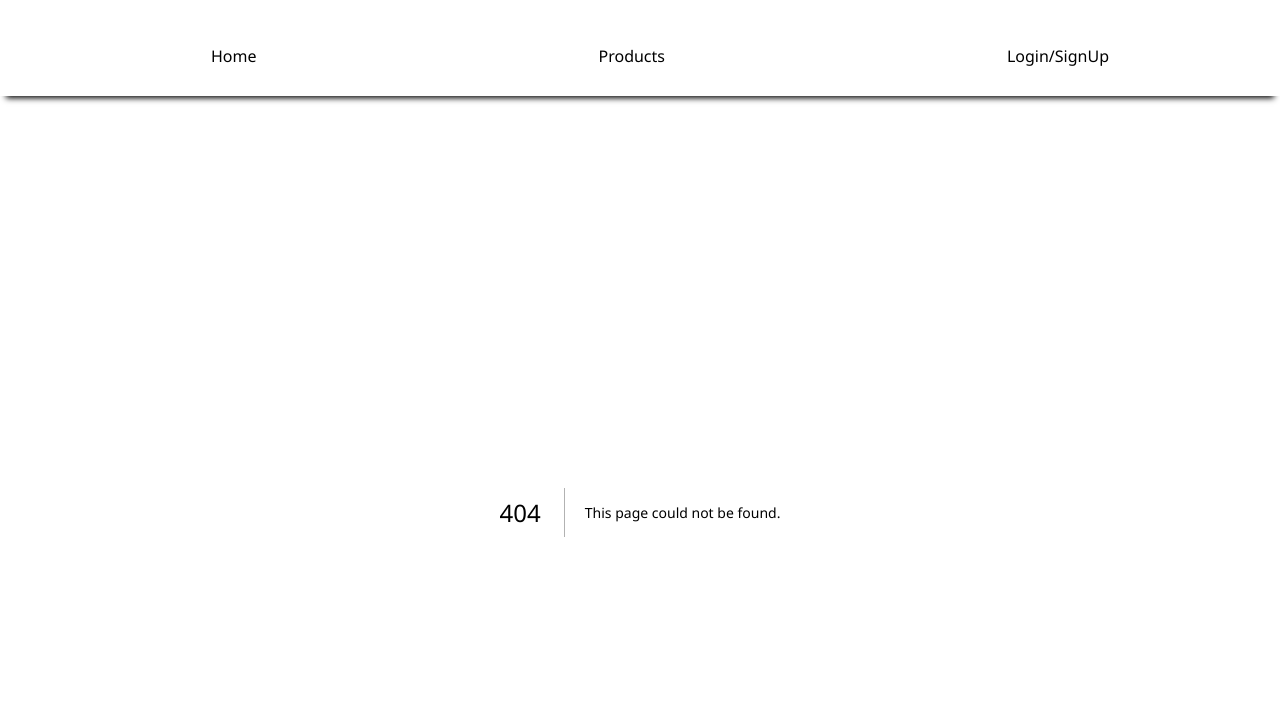
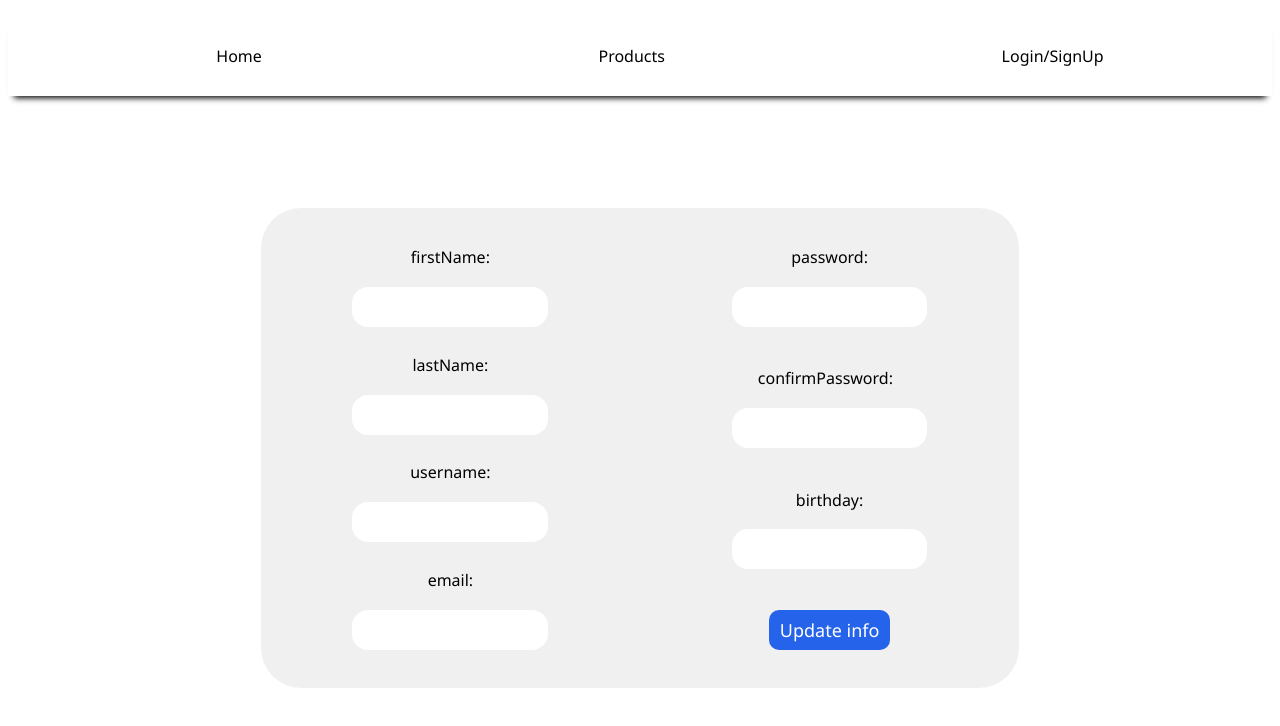
Before and after one commit to Mohammad1384a/store-project, a Next.js app in the folder winkasb-store/: page /complete-profile in a window 1280 px wide. Before the commit this address had no page. Shown: the top 726 px of the page. Built offline with nearby package versions, Linux system fonts and the light colour scheme.

Commit message:
body created for complete profile

```diff
--- a/winkasb-store/src/app/auth/page.jsx
+++ b/winkasb-store/src/app/auth/page.jsx
@@ -5,6 +5,7 @@ import { Fragment, useState } from "react";
 import toast, { Toaster } from "react-hot-toast";
 import http from "@/app/axios-instances";
 import { useMutation } from "@tanstack/react-query";
+import { useRouter } from "next/navigation";
 
 function AuthPage() {
   const [phone, setPhone] = useState("");
@@ -12,6 +13,8 @@ function AuthPage() {
   const [step, setStep] = useState(1);
   const [user, setUser] = useState(null);
   const [timer, setTimer] = useState(0);
+  const router = useRouter();
+
   async function HandleLogin(event) {
     event?.preventDefault();
     const type = Number(phone);
@@ -41,6 +44,7 @@ function AuthPage() {
       });
       data?.status === 200 && toast.success("you are logged in successfully");
       setUser(data?.user);
+      router.push("/complete-profile");
     } catch (error) {
       toast.error(error?.response?.data?.message ?? error?.message ?? error);
     }
--- a/winkasb-store/src/app/axios-instances.js
+++ b/winkasb-store/src/app/axios-instances.js
@@ -1,7 +1,7 @@
 import axios from "axios";
 
 const request = axios.create({
-  baseURL: "http://localhost:3000/",
+  baseURL: "http://localhost:5000/",
   withCredentials: true,
 });
 
--- /dev/null
+++ b/winkasb-store/src/app/complete-profile/page.jsx
@@ -0,0 +1,50 @@
+"use client";
+import styles from "../page.module.css";
+
+function CompleteProfile() {
+  return (
+    <form onSubmit={(e) => mutate(e)} className={styles.completeProfile}>
+      <div>
+        <section>
+          <label htmlFor="first_name">firstName:</label>
+          <input type="text" name="first_name" maxLength="20" minLength="2" />
+        </section>
+        <section>
+          <label htmlFor="last_name">lastName:</label>
+          <input type="text" name="last_name" maxLength="20" minLength="2" />
+        </section>
+        <section>
+          <label htmlFor="username">username:</label>
+          <input type="text" name="username" maxLength="30" minLength="5" />
+        </section>
+        <section>
+          <label htmlFor="email">email:</label>
+          <input type="email" name="email" maxLength="20" minLength="2" />
+        </section>
+      </div>
+      <div>
+        <section>
+          <label htmlFor="password">password:</label>
+          <input type="password" name="password" minLength="8" />
+        </section>
+        <section>
+          <label htmlFor="confirm_password">
+            confirmPassword:&nbsp;&nbsp;{" "}
+          </label>
+          <input
+            type="confirm_password"
+            name="confirm_password"
+            minLength="8"
+          />
+        </section>
+        <section>
+          <label htmlFor="birthday">birthday:</label>
+          <input type="text" name="birthday" maxLength="20" minLength="2" />
+        </section>
+        <button type="submit">Update info</button>
+      </div>
+    </form>
+  );
+}
+
+export default CompleteProfile;
--- a/winkasb-store/src/app/page.module.css
+++ b/winkasb-store/src/app/page.module.css
@@ -95,3 +95,65 @@
 .loginForm .backIcon {
   font-size: large;
 }
+
+/*complete profile*/
+
+.completeProfile {
+  background-color: #e3e3e387;
+  width: 60%;
+  display: flex;
+  justify-content: space-around;
+  align-items: center;
+  padding: 2vh 0;
+  border-radius: 5vh;
+  margin: 14vh auto 0 auto;
+  height: 56vh;
+}
+
+.completeProfile div {
+  display: flex;
+  flex-direction: column;
+  width: 40%;
+  align-items: center;
+  height: 90%;
+  justify-content: space-between;
+}
+
+.completeProfile section {
+  display: flex;
+  width: 90%;
+  height: 20%;
+  flex-direction: column;
+  justify-content: space-between;
+  align-items: center;
+}
+
+.completeProfile input {
+  width: 60%;
+  padding: 1vh 2vh;
+  border: none;
+  background-color: #ffffff;
+  font-size: large;
+  border-radius: 1rem;
+}
+
+.completeProfile input:focus {
+  outline: none;
+  border: 1px solid #2563eb;
+}
+
+.completeProfile button {
+  background-color: #2563eb;
+  border: none;
+  border-radius: 10px;
+  color: #ffffff;
+  font-size: large;
+  cursor: pointer;
+  width: 40%;
+  padding: 1vh 0;
+}
+
+.completeProfile button:disabled {
+  background-color: gray;
+  cursor: not-allowed;
+}
```
